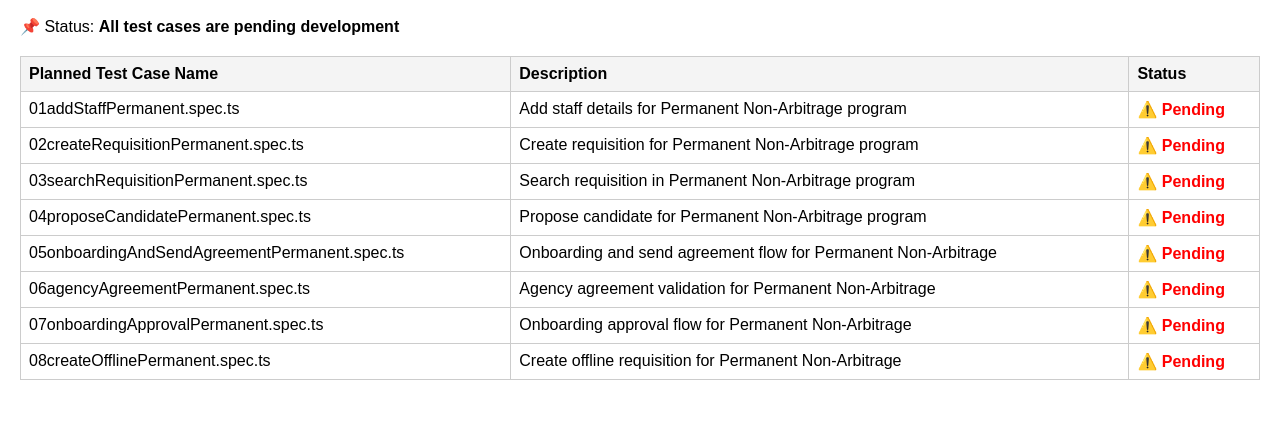
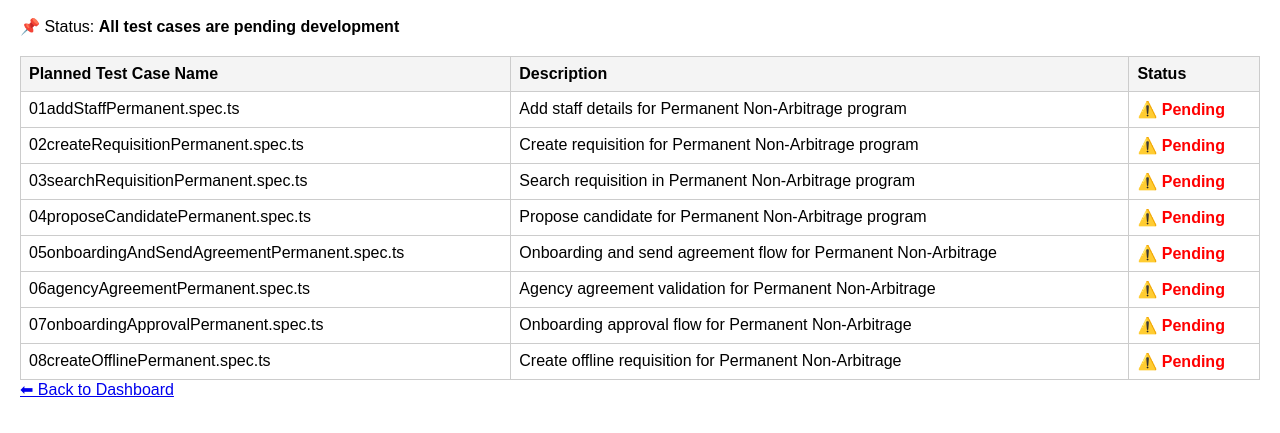
Before and after one commit to hwl-qa/automationTestcases, a plain HTML site: page permanentNonArbit.html in a window 1280 px wide. Shown: the part 51-484 px from the top of the page. Drawn offline with Linux system fonts and the light colour scheme.

Commit message:
Update permanentNonArbit.html

```diff
--- a/permanentNonArbit.html
+++ b/permanentNonArbit.html
@@ -61,5 +61,7 @@
       <td class="pending">⚠️ Pending</td>
     </tr>
   </table>
+
+  <a href="index.html" class="back-link">⬅ Back to Dashboard</a>
 </body>
 </html>
```
